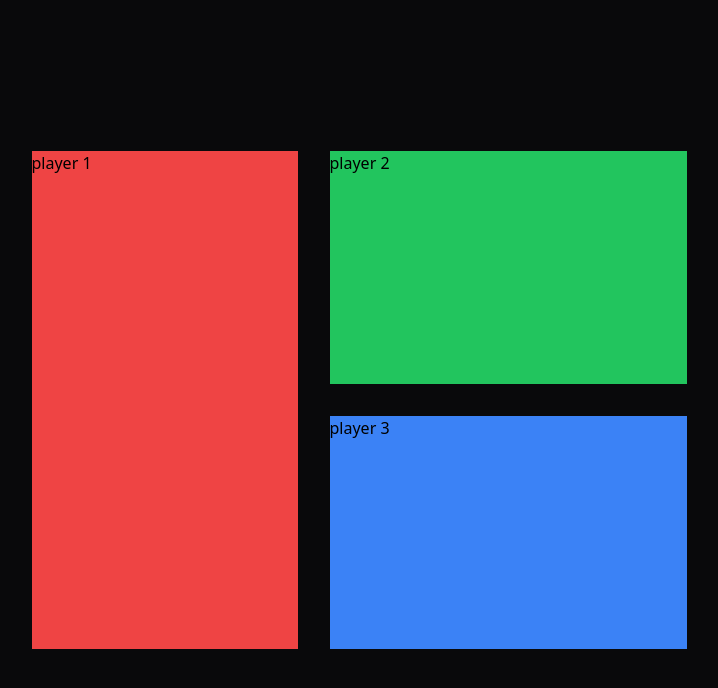
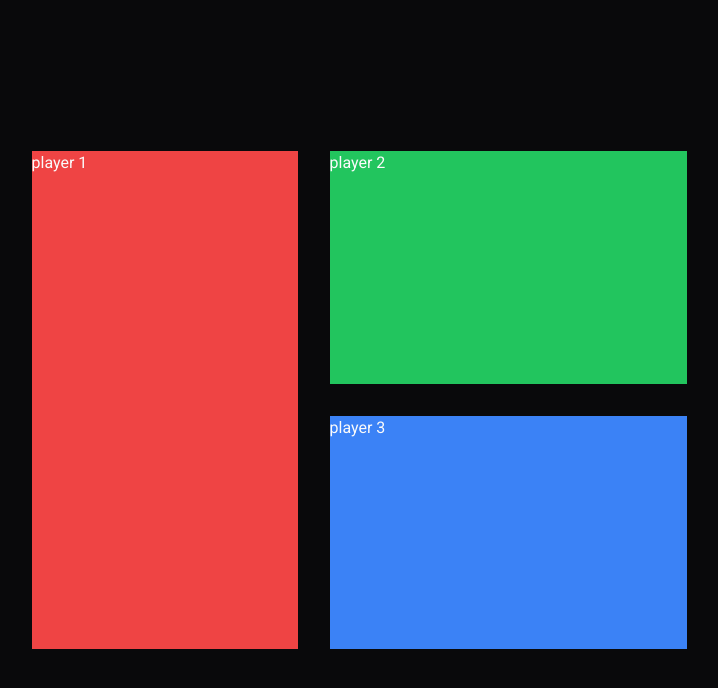
Before and after one commit to PabloXT14/boracodar, a React (Vite) app in the folder desafio-01-music-player/: page / in a window 1280 px wide. Shown: the top 688 px of the page, without its empty margins (281-999 px from the left). Built offline with nearby package versions, Linux system fonts and the light colour scheme.

Commit message:
feat: (challenge 01) config font & icons

```diff
--- a/desafio-01-music-player/index.html
+++ b/desafio-01-music-player/index.html
@@ -1,13 +1,21 @@
 <!doctype html>
 <html lang="en">
+
 <head>
   <meta charset="UTF-8" />
+
+  <link rel="preconnect" href="https://fonts.googleapis.com" />
+  <link rel="preconnect" href="https://fonts.gstatic.com" crossorigin />
+  <link href="https://fonts.googleapis.com/css2?family=Roboto:wght@400;700&display=swap" rel="stylesheet" />
+
   <link rel="icon" type="image/svg+xml" href="/vite.svg" />
   <meta name="viewport" content="width=device-width, initial-scale=1.0" />
   <title>Boracodar | Music Player</title>
 </head>
+
 <body>
   <div id="root"></div>
   <script type="module" src="/src/main.tsx"></script>
 </body>
+
 </html>
--- a/desafio-01-music-player/package.json
+++ b/desafio-01-music-player/package.json
@@ -13,13 +13,15 @@
   "dependencies": {
     "react": "^18.2.0",
     "react-dom": "^18.2.0",
-    "react-icons": "^5.0.1"
+    "react-icons": "^5.0.1",
+    "tailwind-merge": "^2.2.1"
   },
   "devDependencies": {
     "@rocketseat/eslint-config": "^2.2.2",
     "@types/node": "^20.11.24",
     "@types/react": "^18.2.56",
     "@types/react-dom": "^18.2.19",
+    "@typescript-eslint/eslint-plugin": "^7.1.1",
     "@vitejs/plugin-react": "^4.2.1",
     "autoprefixer": "^10.4.17",
     "eslint": "^8.57.0",
--- a/desafio-01-music-player/src/index.css
+++ b/desafio-01-music-player/src/index.css
@@ -3,5 +3,5 @@
 @tailwind utilities;
 
 body {
-  @apply min-h-screen bg-zinc-950
+  @apply min-h-screen bg-zinc-950 text-zinc-50 font-sans
 }
--- a/desafio-01-music-player/tailwind.config.js
+++ b/desafio-01-music-player/tailwind.config.js
@@ -2,7 +2,16 @@
 export default {
   content: ['./index.html', './src/**/*.{js,ts,jsx,tsx}'],
   theme: {
-    extend: {},
+    extend: {
+      fontFamily: {
+        sans: ['Roboto', 'sans-serif'],
+      },
+      colors: {
+        violet: {
+          950: '#2A2141',
+        },
+      },
+    },
   },
   plugins: [],
 }
```
Also changed, not shown: 1 other file (tests, documents, lock files or other folders). Lines whose indentation alone changed are shown as unchanged.
